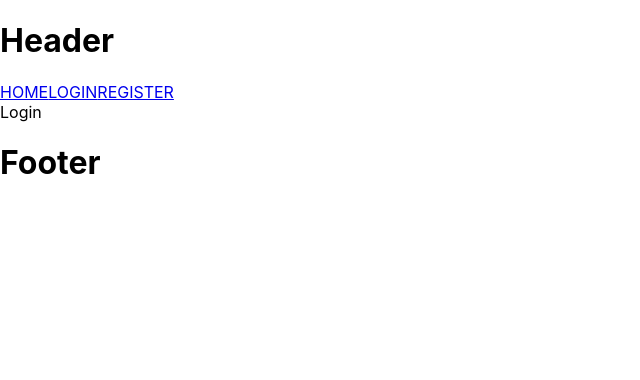
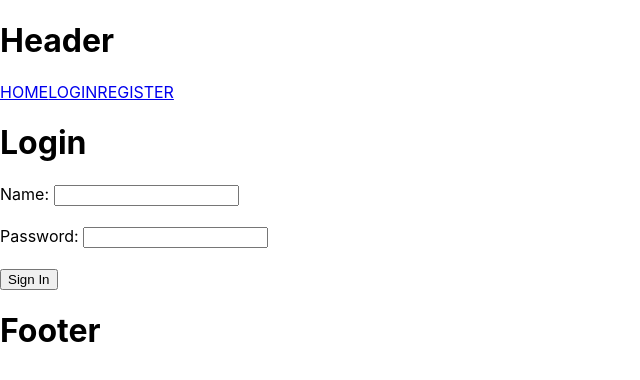
Before and after one commit to Vbeni/imageIQ_frontend, a React (Create React App) app: page /Login in a window 1280 px wide. Shown: the top 380 px of the page, without its empty margins (0-640 px from the left). Built offline with nearby package versions, Linux system fonts and the light colour scheme.

Commit message:
login component & register redirect fixed

```diff
--- a/src/App.js
+++ b/src/App.js
@@ -83,8 +83,9 @@ function App() {
       <Main
       isLoggedIn={isAuthenticated}
       signUp={registerUser}
-      login={loginUser}
+      signIn={loginUser}
       user={currentUser}
+
       />
       <Footer />
     </div>
--- a/src/components/Auth/Login.js
+++ b/src/components/Auth/Login.js
@@ -1,10 +1,56 @@
 //essentially the same as register but conditionally render only if userlogged in = false
 import React from 'react'
 
-function Login() {
+import { useNavigate } from 'react-router-dom';
+import { useState } from 'react';
+
+const Login = ({ signIn }) => {
+  const initialState = { username: "", password: "" };
+  const [input, setInput] = useState(initialState);
+  const navigate = useNavigate();
+
+  const handleSubmit = async (e) => {
+    e.preventDefault();
+    const userToken = await signIn(input);
+
+    if (userToken && userToken.user && userToken.user._id) {
+      navigate(`/user/${userToken.user._id}`);
+    } else {
+      navigate("/");
+    }
+    setInput(initialState);
+  };
+
+  const handleChange = (e) => {
+    setInput({ ...input, [e.target.name]: e.target.value });
+  };
+
   return (
-    <div>Login</div>
-  )
-}
+    <>
+      <h1>Login</h1>
+      <form onSubmit={handleSubmit}>
+        <label htmlFor="username">Name: </label>
+        <input
+          id="username"
+          name="username"
+          value={input.username}
+          onChange={handleChange}
+        />
+        <br />
+        <br />
+        <label htmlFor="password">Password: </label>
+        <input
+          id="password"
+          name="password"
+          value={input.password}
+          onChange={handleChange}
+        />
+        <br />
+        <br />
+        <input type="submit" value="Sign In" />
+      </form>
+    </>
+  );
+};
 
-export default Login
+export default Login;
--- a/src/components/Auth/Register.js
+++ b/src/components/Auth/Register.js
@@ -11,7 +11,8 @@ const Register = ({signUp}) => {
     const createdUserToken = await signUp(input)
 
     if (createdUserToken) {
-      navigate("/user")
+      console.log(createdUserToken)
+      navigate(`/user/${createdUserToken.currentUser._id}`);
     } else {
       navigate("/")
     }
--- a/src/components/Main.js
+++ b/src/components/Main.js
@@ -3,16 +3,17 @@ import Home from "../pages/Home";
 import Login from "./Auth/Login"
 import Register from "./Auth/Register"
 import Logout from "./Auth/Logout";
+import Profile from "./UserProfile/Profile";
 
-const Main = ({ isLoggednIn, signUp, login, user}) => {
+const Main = ({ isLoggedIn, signUp, signIn, user}) => {
   return (
     <div className="Main">
       <Routes>
        <Route path='/' element={<Home />} />
         <Route path='/Register' element={<Register signUp={signUp}/>} />
-        <Route path='/Login' element={<Login/>} />
+        <Route path='/Login' element={<Login signIn={signIn} />} />
         <Route path='/Logout' element={<Logout />} />
-
+       <Route path='/user/:id' element={<Profile />} />
       </Routes>
     </div>
   )
--- a/src/components/UserProfile/Profile.js
+++ b/src/components/UserProfile/Profile.js
@@ -0,0 +1,46 @@
+import { useState, useEffect } from 'react';
+import { useParams } from 'react-router-dom';
+
+const Profile = () => {
+  const { id } = useParams();
+  console.log(id);
+  const [userData, setUserData] = useState(null);
+  const [isLoading, setIsLoading] = useState(true);
+
+  useEffect(() => {
+    const fetchUserData = async () => {
+      try {
+        const response = await fetch(`/users/${id}`);
+        const data = await response.json();
+        setUserData(data);
+        console.log(data);
+        setIsLoading(false);
+      } catch (error) {
+        console.error('Error fetching user data:', error);
+        setIsLoading(false);
+      }
+    };
+
+    fetchUserData();
+  }, [id]);
+
+  if (isLoading) {
+    return <p>Loading...</p>;
+  }
+
+  if (!userData) {
+    return <p>User not found.</p>;
+  }
+
+  return (
+    <div>
+      <h1>User Profile</h1>
+      <p>User ID: {id}</p>
+      <p>Username: {userData.username}</p>
+      <p>Email: {userData.email}</p>
+
+    </div>
+  );
+};
+
+export default Profile;
```
